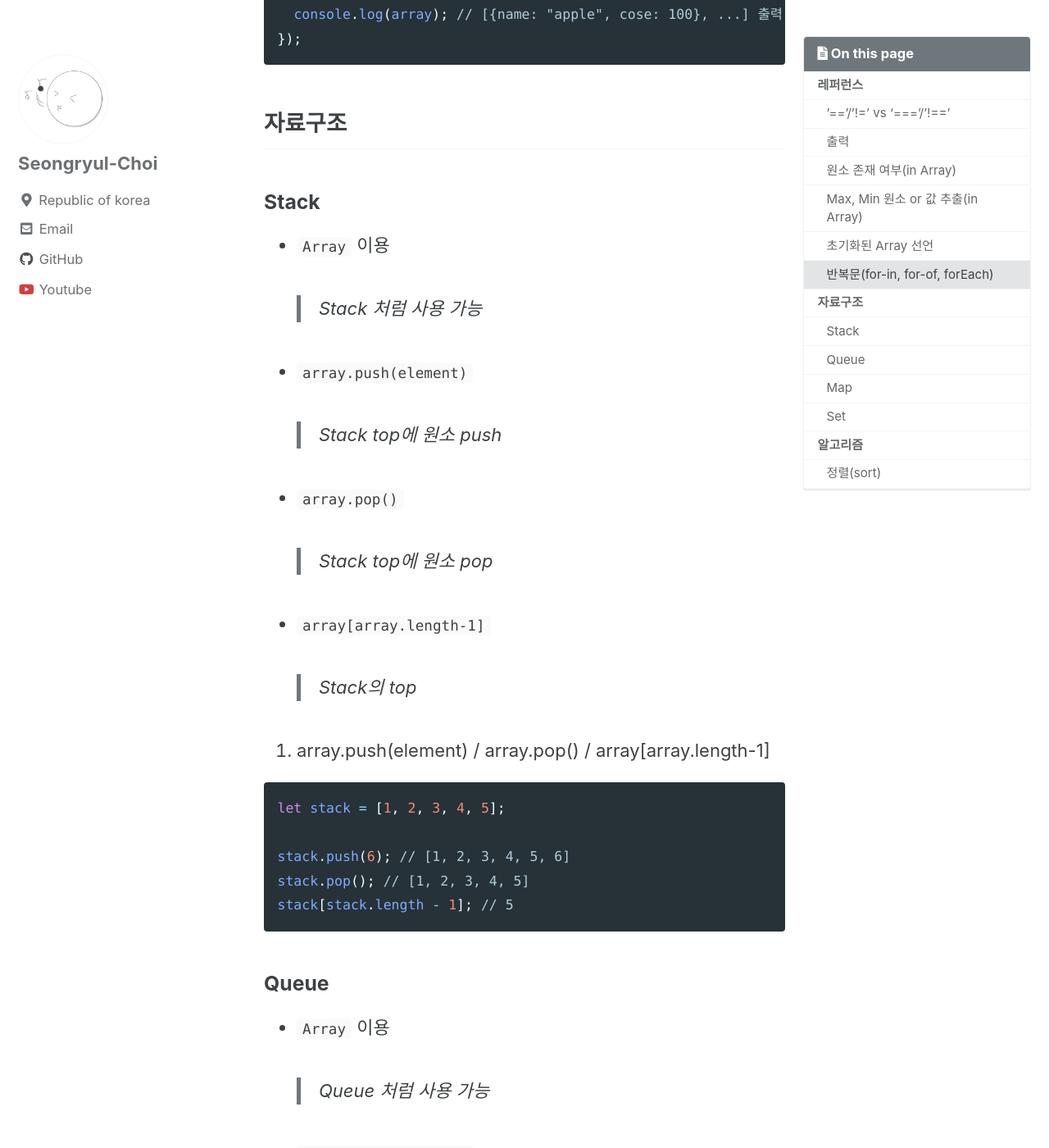
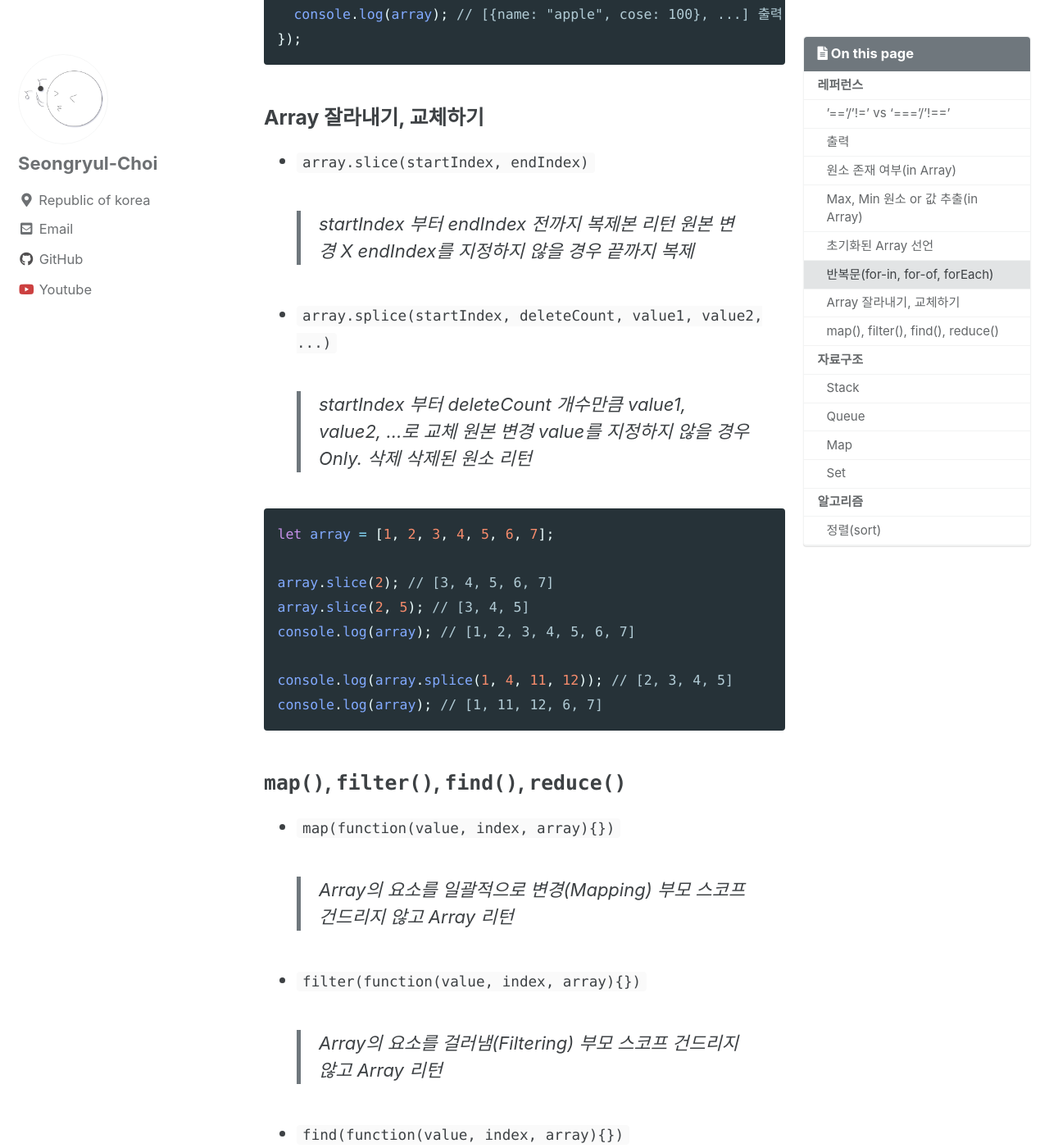
Before and after one commit to ryulurala/ryulurala.github.io, a Jekyll site: the page built from _posts/2021-01-17-reference_javascript.md, in a window 1280 px wide and 1400 px high, scrolled down 6143 px. Shown: the whole window at 82% size. Built offline with Jekyll 4.4.1, drawn with Linux system fonts in a browser that asks for light colours; cached includes are drawn as plain includes; some of the changed text lies outside the part shown.

Commit message:
Update JavaScript-Reference

````diff
--- a/_posts/2021-01-17-reference_javascript.md
+++ b/_posts/2021-01-17-reference_javascript.md
@@ -160,6 +160,76 @@ fruits.forEach((value, index, array) => {
 });
 ```
 
+### Array 잘라내기, 교체하기
+
+- `array.slice(startIndex, endIndex)`
+  > startIndex 부터 endIndex 전까지 복제본 리턴
+  > 원본 변경 X
+  > endIndex를 지정하지 않을 경우 끝까지 복제
+- `array.splice(startIndex, deleteCount, value1, value2, ...)`
+  > startIndex 부터 deleteCount 개수만큼 value1, value2, ...로 교체
+  > 원본 변경
+  > value를 지정하지 않을 경우 Only. 삭제
+  > 삭제된 원소 리턴
+
+```js
+let array = [1, 2, 3, 4, 5, 6, 7];
+
+array.slice(2); // [3, 4, 5, 6, 7]
+array.slice(2, 5); // [3, 4, 5]
+console.log(array); // [1, 2, 3, 4, 5, 6, 7]
+
+console.log(array.splice(1, 4, 11, 12)); // [2, 3, 4, 5]
+console.log(array); // [1, 11, 12, 6, 7]
+```
+
+### `map()`, `filter()`, `find()`, `reduce()`
+
+- `map(function(value, index, array){})`
+  > Array의 요소를 일괄적으로 변경(Mapping)
+  > 부모 스코프 건드리지 않고 Array 리턴
+- `filter(function(value, index, array){})`
+  > Array의 요소를 걸러냄(Filtering)
+  > 부모 스코프 건드리지 않고 Array 리턴
+- `find(function(value, index, array){})`
+  > Array의 요소를 찾아냄(Finding)
+  > 요소 하나만을 리턴
+- `reduce(function(prev, value){}, initialValue)`
+  > 이전 리턴된 prev 값과 현재 값 value 를 이용하여 활용 가능(만능)
+  > 처음 시작 prev 값의 initialValue 지정. ex) `prev = 0;` or `prev = [];`
+  > 부모 스코프 건드리지 않고 Array 리턴
+
+```js
+let arr = [1, 2, 3, 4, 5];
+
+let mapResult = arr.map((value, index, array) => {
+  return value * 2;
+});
+console.log(mapResult); // [2, 4, 6, 8, 10]
+
+let filterResult = arr.filter((value, index, array) => {
+  return value % 2 == 0;
+});
+console.log(filterResult); // [2, 4]
+
+let findResult = arr.find((value, index, array) => {
+  return value % 2 == 0;
+});
+console.log(findResult); // 2
+
+let reduceResult1 = arr.reduce((prev, value) => {
+  return prev + value;
+}, 0);
+console.log(reduceResult1); // 15
+
+let reduceResult2 = arr.reduce((prev, value) => {
+  prev.push(value * 2);
+  return prev;
+}, []); // [2, 4, 6, 8, 10]
+```
+
+---
+
 ## 자료구조
 
 ### Stack
@@ -288,6 +358,8 @@ set.has(2); // true
 set.clear();
 ```
 
+---
+
 ## 알고리즘
 
 ### 정렬(sort)
````
